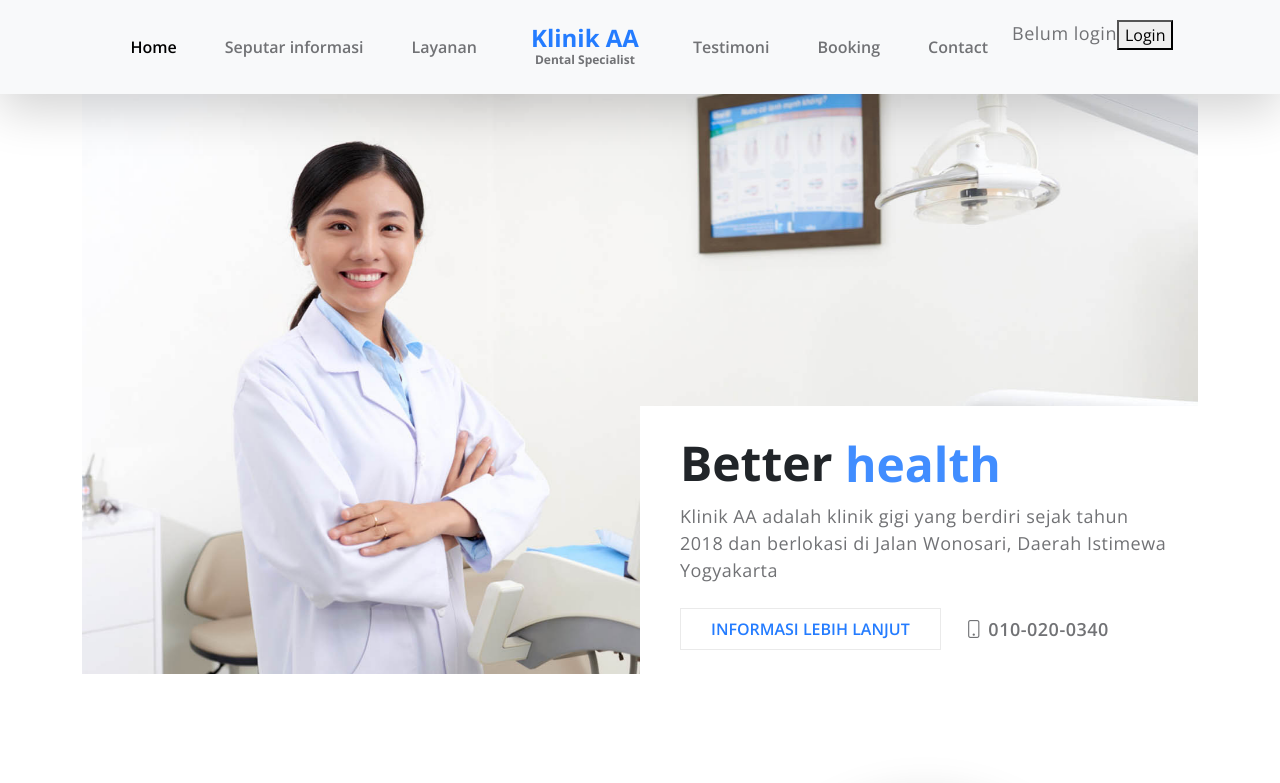
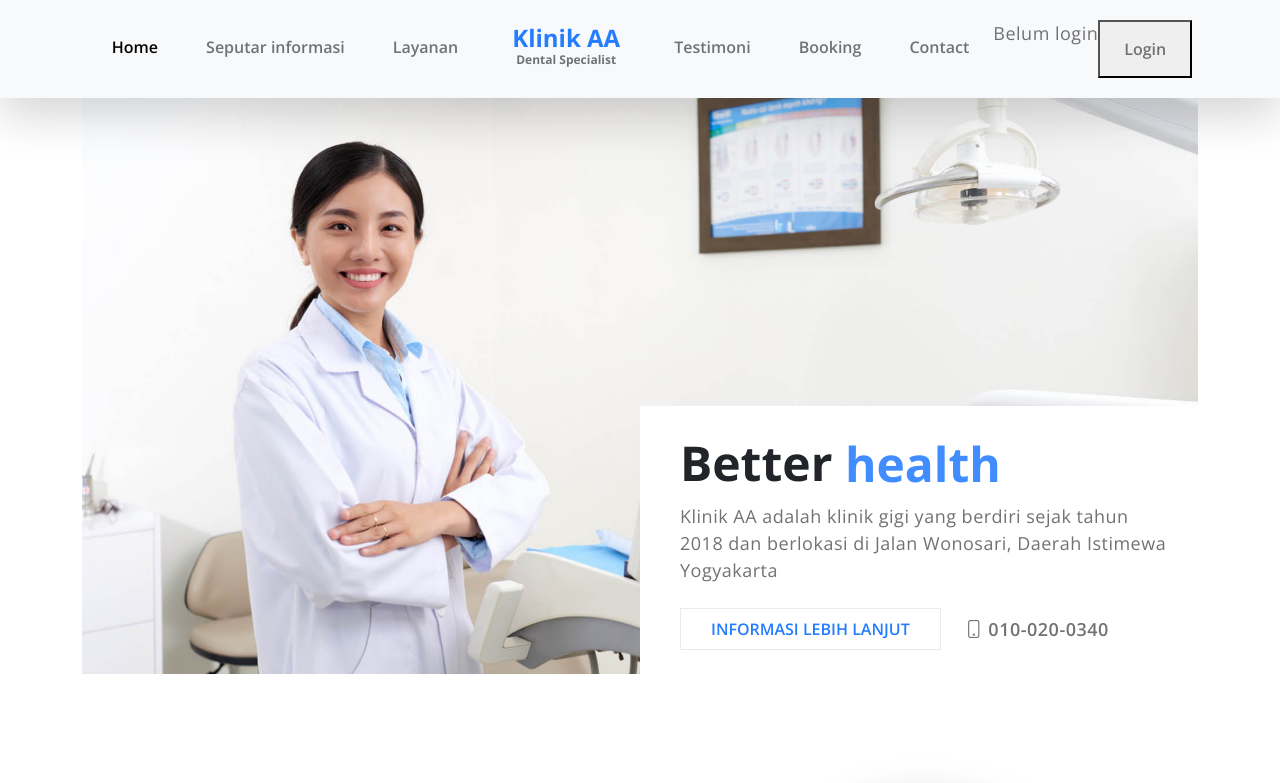
Before and after one commit to chriistabel/dentalproject, a plain HTML site: page index.html in a window 1280 px wide. Shown: the top 783 px of the page. Drawn offline with nearby package versions, Linux system fonts and the light colour scheme.

Commit message:
Update index.html

```diff
--- a/index.html
+++ b/index.html
@@ -82,7 +82,7 @@ https://templatemo.com/tm-566-medic-care
                                 <p id="userInfo">Belum login</p>
 
                         <div id="authArea">
-                             <button onclick="goLogin()" class="nav-cta">Login</button>
+                             <button onclick="goLogin()" class="nav-link">Login</button>
                         </div>
                         </ul>
                     </div>
```
